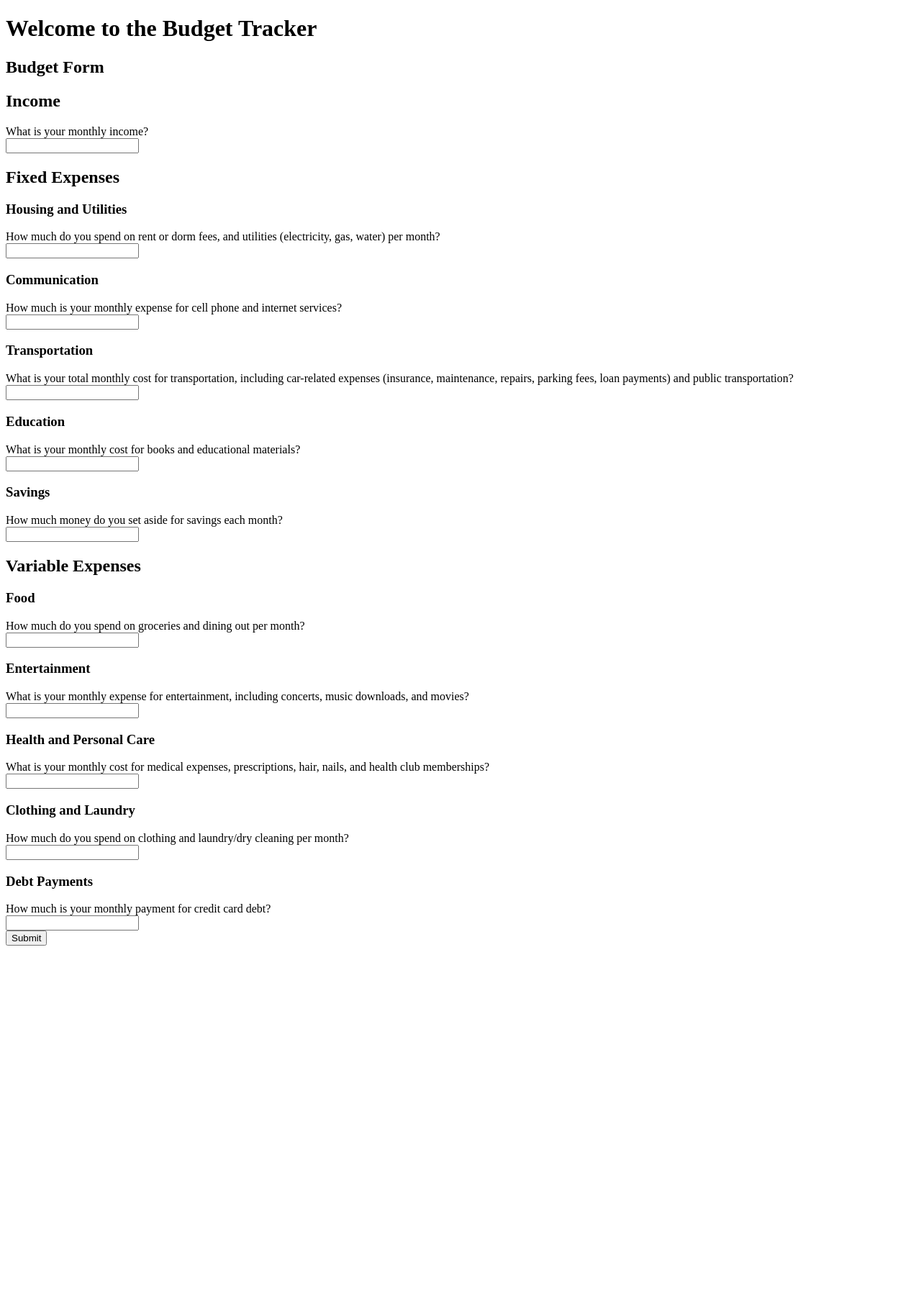
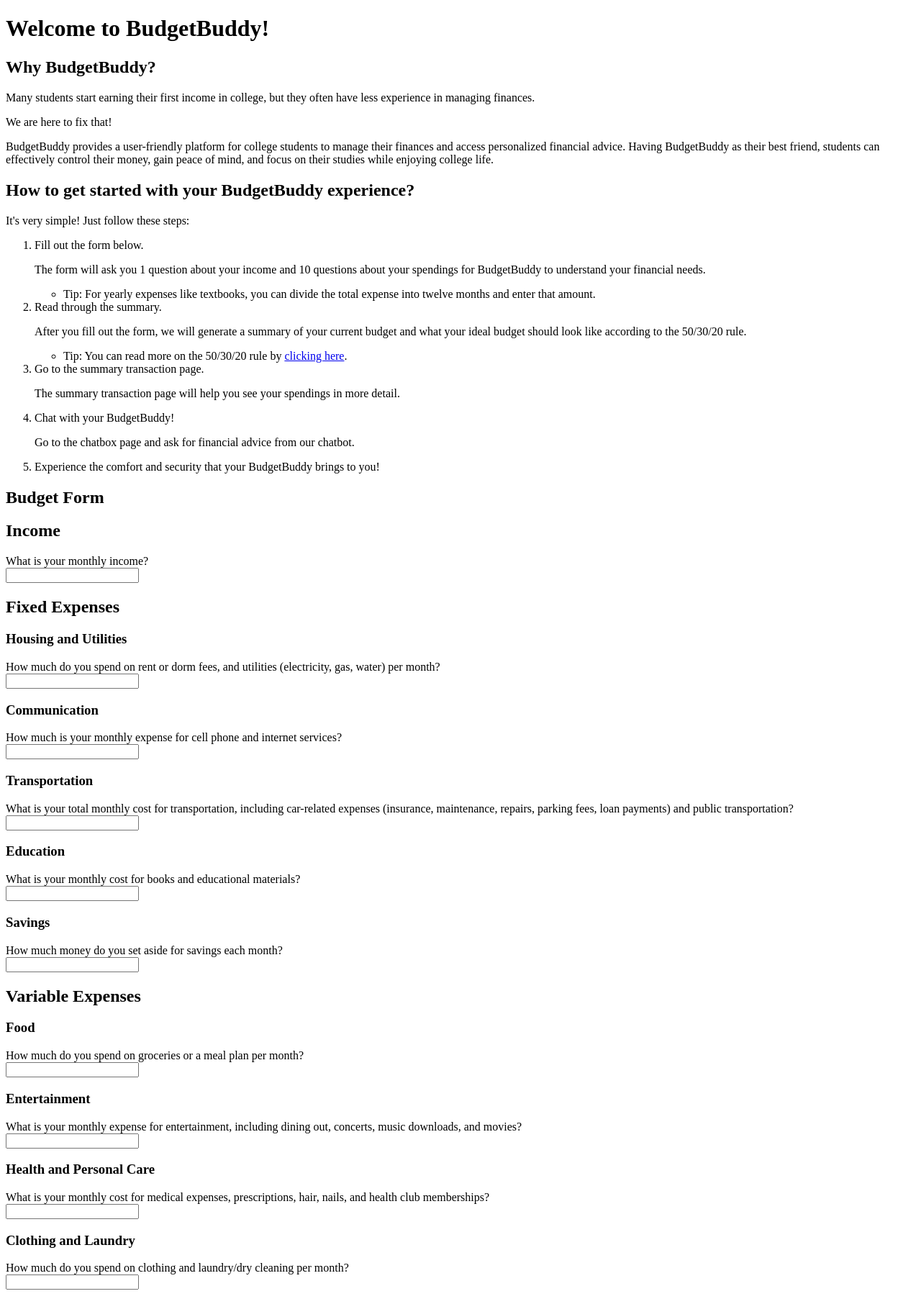
Before and after one commit to kjx172/BudgetBuddy, a Flask app: page / in a window 1280 px wide. Shown: the top 1812 px of the page at 72% size. Before the commit the page ends 1314 px from the top, so only its background shows below. Run offline with Flask 3, Linux system fonts and the light colour scheme.

Commit message:
added text to the home page, edited the form, created a static folder for the css file

```diff
--- a/forms.py
+++ b/forms.py
@@ -18,8 +18,8 @@ class BudgetForm(FlaskForm):
     savings = DecimalField('How much money do you set aside for savings each month?', validators=[DataRequired(), NumberRange(min=0)])
 
     # Variable Expenses
-    food = DecimalField('How much do you spend on groceries and dining out per month?', validators=[DataRequired(), NumberRange(min=0)])
-    entertainment = DecimalField('What is your monthly expense for entertainment, including concerts, music downloads, and movies?', validators=[DataRequired(), NumberRange(min=0)])
+    food = DecimalField('How much do you spend on groceries or a meal plan per month?', validators=[DataRequired(), NumberRange(min=0)])
+    entertainment = DecimalField('What is your monthly expense for entertainment, including dining out, concerts, music downloads, and movies?', validators=[DataRequired(), NumberRange(min=0)])
     health_personal_care = DecimalField('What is your monthly cost for medical expenses, prescriptions, hair, nails, and health club memberships?', validators=[DataRequired(), NumberRange(min=0)])
     clothing_laundry = DecimalField('How much do you spend on clothing and laundry/dry cleaning per month?', validators=[DataRequired(), NumberRange(min=0)])
     debt_payments = DecimalField('How much is your monthly payment for credit card debt?', validators=[DataRequired(), NumberRange(min=0)])
--- a/templates/home.html
+++ b/templates/home.html
@@ -4,7 +4,41 @@
     <title>Home</title>
 </head>
 <body>
-    <h1>Welcome to the Budget Tracker</h1>
+    <h1>Welcome to BudgetBuddy!</h1>
+
+    <h2>Why BudgetBuddy?</h2>
+
+    <p>Many students start earning their first income in college, but they often have less experience in managing finances. </p>
+    <p>We are here to fix that!</p>
+
+    <p>BudgetBuddy provides a user-friendly platform for college students to manage their finances and access personalized financial advice. Having BudgetBuddy as their best friend, students can effectively control their money, gain peace of mind, and focus on their studies while enjoying college life.
+
+    </p>
+
+    <h2>How to get started with your BudgetBuddy experience?</h2>
+    <p>It's very simple! Just follow these steps:</p>
+    <ol>
+        <li>Fill out the form below.
+            <p>The form will ask you 1 question about your income and 10 questions about your spendings for BudgetBuddy to understand your financial needs.</p>
+            <ul>
+                <li>Tip: For yearly expenses like textbooks, you can divide the total expense into twelve months and enter that amount.</li>
+            </ul>
+        </li>
+        <li>Read through the summary.
+            <p>After you fill out the form, we will generate a summary of your current budget and what your ideal budget should look like according to the 50/30/20 rule.</p>
+            <ul>
+                <li>Tip: You can read more on the 50/30/20 rule by <a href="https://www.forbes.com/advisor/banking/guide-to-50-30-20-budget/" target="_blank">clicking here</a>.</li>
+            </ul>
+        </li>
+        <li>Go to the summary transaction page.
+            <p>The summary transaction page will help you see your spendings in more detail.</p>
+        </li>
+
+        <li>Chat with your BudgetBuddy!
+        <p>Go to the chatbox page and ask for financial advice from our chatbot.</p>
+        </li>
+        <li>Experience the comfort and security that your BudgetBuddy brings to you!</li>
+    </ol>
 
     <h2>Budget Form</h2>
     <form method="POST" action="{{ url_for('home') }}">
```
Also changed, not shown: templates/summary.html (deleted, +0 -22 lines), static/styles.css (added).
